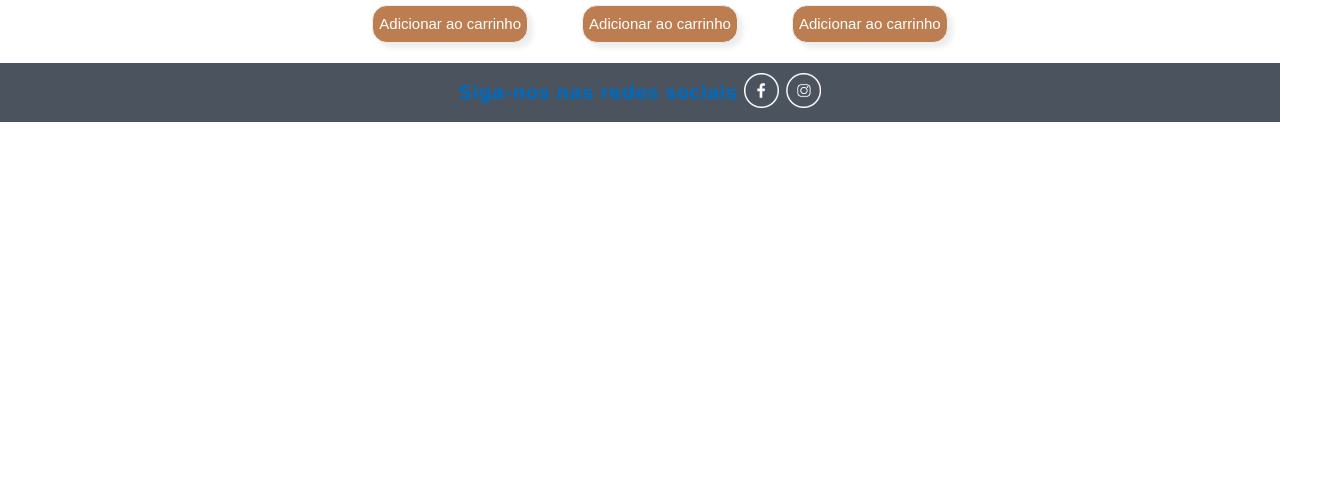
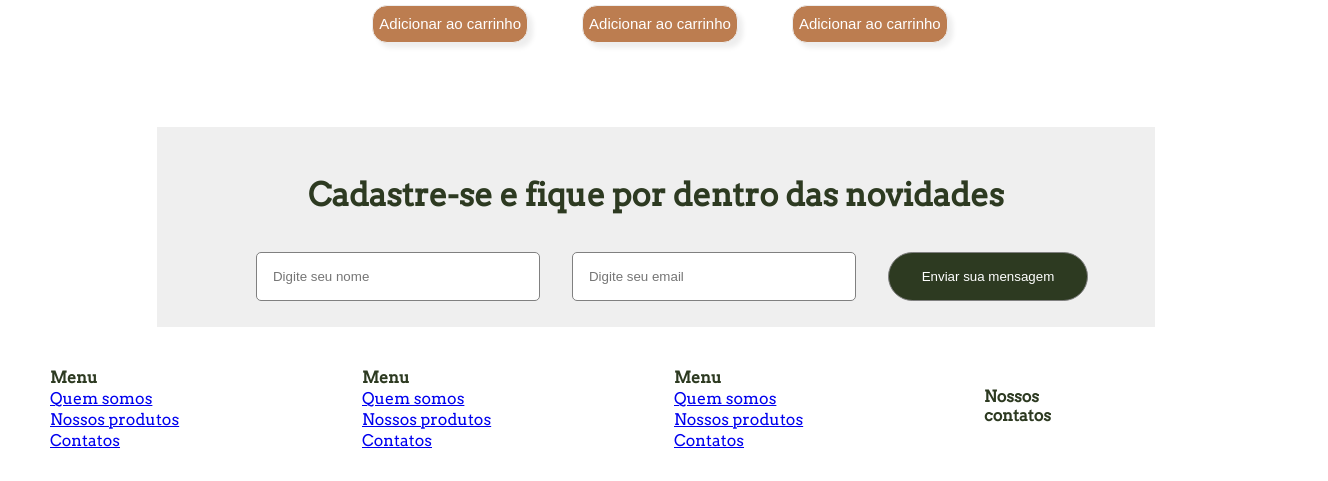
Before and after one commit to AmandaAzevedo62/loja-ecommerce, a React (Create React App) app: page / in a window 1280 px wide. Shown: the part 737-1218 px from the top of the page, 1328 px wide, since content can reach past the window. Before the commit the page ends 859 px from the top, so only its background shows below. Built offline with nearby package versions, Linux system fonts and the light colour scheme.

Commit message:
Alterações no Footer

```diff
--- a/src/components/Footer/footer.js
+++ b/src/components/Footer/footer.js
@@ -1,20 +1,69 @@
 import React from "react";
-import { FooterPai } from './styled'
+import { FooterPai , Newsletter , MainFooter, Titulo } from './styled'
 import facebook from '../img/facebook.png'
 import insta from '../img/insta.png'
 
 function Footer() {
     return (
         <FooterPai>
-            <span>
-                <h3>Siga-nos nas redes sociais</h3>
-            </span>
-            <a href="https://www.facebook.com/" target="_blank">
-                <img src={facebook} />
-            </a>
-            <a href="https://www.instagram.com/" target="_blank">
-                <img src={insta} />
-            </a>
+            <Newsletter>
+                <div>
+                    <h1>Cadastre-se e fique por dentro das novidades</h1>
+                </div>
+            <form action="/pagina-processa-dados-do-form" method="post">
+                <span>
+                    <input type="text" id="name" placeholder="Digite seu nome" />
+                </span>
+                <span>
+                    <input type="email" id="mail" placeholder="Digite seu email"/>
+                </span>
+                <span class="button">
+                    <button type="submit">Enviar sua mensagem</button>
+                </span>
+</form>
+            </Newsletter>
+            <MainFooter>
+            <div>
+                <div>
+                <div>
+                  <table>
+                  <Titulo>Menu</Titulo>
+                  <tr><a href="#">Quem somos</a></tr>
+                  <tr><a href="#">Nossos produtos</a></tr>
+                  <tr><a href="#">Contatos</a></tr>
+                  </table>
+              </div>
+
+              <div>
+                  <table>
+                  <Titulo>Menu</Titulo>
+                  <tr><a href="#">Quem somos</a></tr>
+                  <tr><a href="#">Nossos produtos</a></tr>
+                  <tr><a href="#">Contatos</a></tr>
+                  </table>
+              </div>
+
+              <div>
+                  <table>
+                  <Titulo>Menu</Titulo>
+                  <tr><a href="#">Quem somos</a></tr>
+                  <tr><a href="#">Nossos produtos</a></tr>
+                  <tr><a href="#">Contatos</a></tr>
+                  </table>
+              </div>
+
+              <div>
+                  <h4>Nossos contatos</h4>
+                  <div class="social">
+                      <a href="https://pt-br.facebook.com/login/" target="_blank"><i class='bx bxl-facebook'></i></a>
+                      <a href="https://www.instagram.com/accounts/login/?hl=pt-br" target="_blank"><i
+                              class='bx bxl-instagram'></i></a>
+                      <a href="https://twitter.com/" target="_blank"><i class='bx bxl-twitter'></i></a>
+                  </div>
+              </div>
+          </div>
+      </div>
+            </MainFooter>
         </FooterPai>
     )
 }
--- a/src/components/Footer/styled.js
+++ b/src/components/Footer/styled.js
@@ -3,15 +3,77 @@ import styled from "styled-components"
 export const FooterPai = styled.footer`
     display: flex;
     align-items: center;
+    flex-direction: column;
     height: 100%;
     justify-content: center;
-    background-color: #4B535E;
-    color: #016ABC;
-    font-family: Verdana, Geneva, Tahoma, sans-serif;
-    font-weight: bold;
+    color: #2d3a21;
+    font-family: 'Arvo', serif;
     gap: 7px;
+    margin-top: 4rem;
+    margin-left: 2rem;
 
     img{
         height: 35px;
     }
 `
+export const Newsletter = styled.div`
+    display: flex;
+    flex-direction: column;
+    align-items: center;
+    justify-content: center;
+    background-color: #efefef;
+    width: 80%;
+    height: 200px;
+    color: #2d3a21;
+
+    h1 {
+        padding-bottom: 1rem;
+    }
+
+    span {
+    padding-left: 2rem;
+    }
+
+    input {
+    padding: 1rem;
+    width: 250px;
+    border: 1px solid grey;
+    border-radius: 5px;
+    }
+
+    button {
+    padding: 1rem;
+    width: 200px;
+    border: 1px solid grey;
+    border-radius: 25px;
+    background-color: #2d3a21;
+    color:#fff;
+    }
+
+    button:hover {
+        background-color: #fff;
+        color: #2d3a21;
+        cursor: pointer;
+    }
+`
+
+export const MainFooter = styled.footer`
+    display: flex;
+    width: 100%;
+    flex-wrap: wrap;
+    text-align: left;
+    padding: 2rem;
+    margin-left: 2rem;
+
+    div {
+        width: 100%;
+        display: flex;
+
+    }
+`
+
+export const Titulo = styled.tr`
+    color: #2d3a21;
+    font-family: 'Arvo', serif;
+    font-weight: bold;
+`
```
